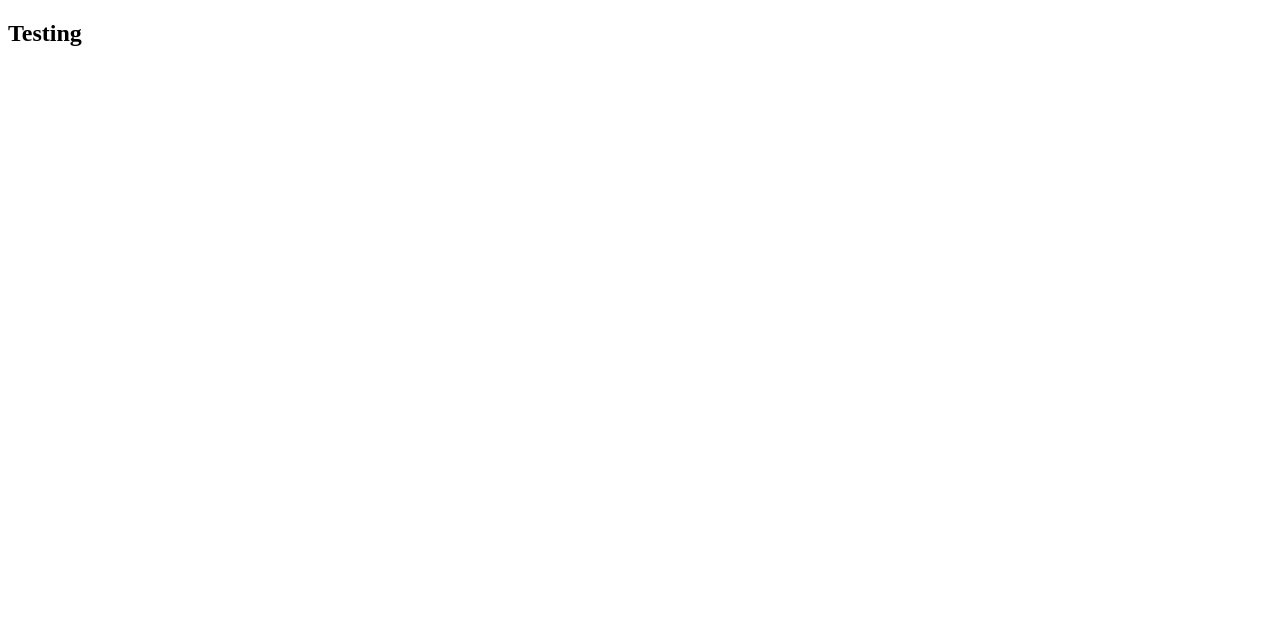
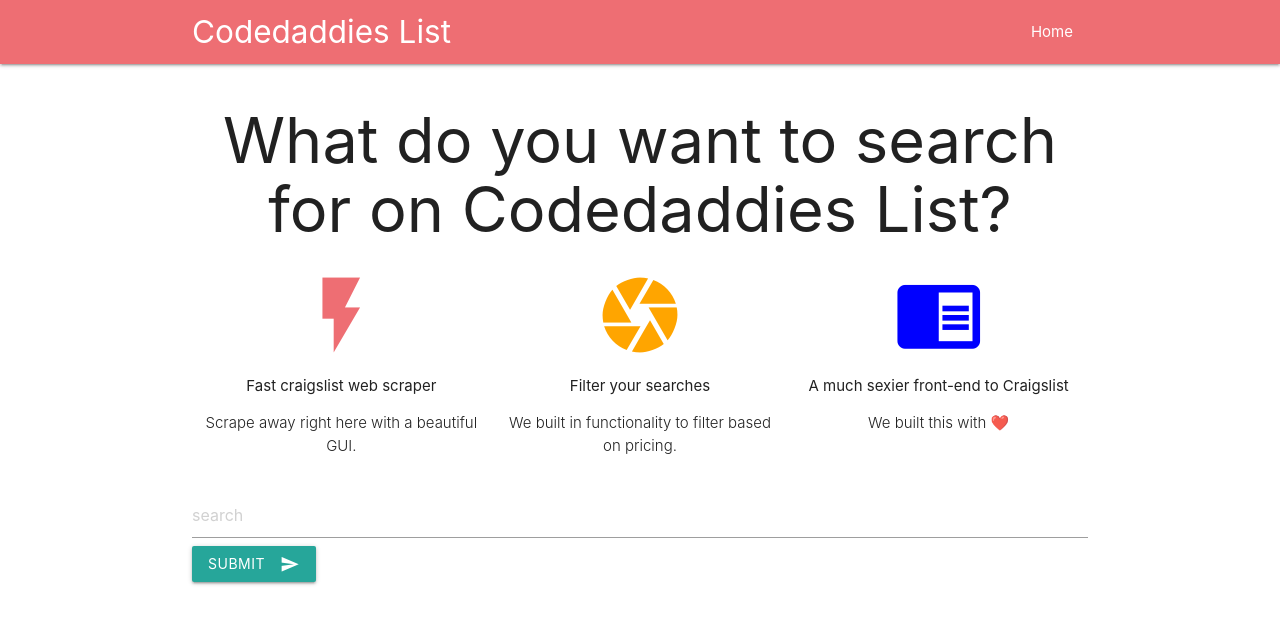
Before and after one commit to Molusoj/codedaddiesist-craiglist, a Django app: page / in a window 1280 px wide. Before the commit the part shown is almost empty. Shown: the top 624 px of the page. Run offline with Django 3.2, Linux system fonts and the light colour scheme.

Commit message:
Add Front and Requirements

```diff
--- a/my_app/urls.py
+++ b/my_app/urls.py
@@ -4,4 +4,5 @@ from . import views
 
 urlpatterns = [
     path('', views.home, name='home'),
+    path('new_search/', views.new_search, name='new-search'),
 ]
--- a/my_app/views.py
+++ b/my_app/views.py
@@ -5,3 +5,11 @@ from django.shortcuts import render
 
 def home(request):
     return render(request, 'base.html')
+
+
+def new_search(request):
+    search = request.POST.get('search')
+    stuff_for_frontend = {
+        'search': search,
+    }
+    return render(request, 'my_app/new_search.html', stuff_for_frontend)
--- a/templates/base.html
+++ b/templates/base.html
@@ -1,10 +1,69 @@
-<!DOCTYPE html>
+{% load staticfiles %}
+{% load static %}
+
 <html lang="en">
 <head>
-	<meta charset="UTF-8">
-	<title>Code Daadies List</title>
+    <meta charset="UTF-8">
+    <title>Codedaddies List</title>
+    <meta charset="UTF-8"/>
+    <meta name="viewport" content="width=device-width, initial-scale=1"/>
+    <link rel="stylesheet" href="{% static "css/style.css" %}">
+    <link rel="stylesheet" href="https://cdnjs.cloudflare.com/ajax/libs/materialize/1.0.0/css/materialize.min.css">
+    <link href="https://fonts.googleapis.com/icon?family=Material+Icons" rel="stylesheet">
+
 </head>
 <body>
-	<h2>Testing</h2>
+<nav>
+    <div class="container nav-wrapper">
+        <a href="/" class="brand-logo">Codedaddies List</a>
+        <ul id="nav-mobile" class="right">
+            <li><a href="/">Home</a></li>
+        </ul>
+    </div>
+</nav>
+
+<div class="container">
+    <h1 style="text-align: center">What do you want to search for on Codedaddies List?</h1>
+    <div class="row">
+        <div class="col s4">
+            <!-- Promo Content 1 goes here -->
+            <div class="center">
+                <i class="large material-icons" style="color: #EE6E73">flash_on</i>
+                <p>Fast craigslist web scraper</p>
+                <p class="light center">Scrape away right here with a beautiful GUI.</p>
+            </div>
+        </div>
+
+        <div class="col s4">
+            <!-- Promo Content 2 goes here -->
+            <div class="center">
+                <i class="large material-icons" style="color: orange">camera</i>
+                <p>Filter your searches</p>
+                <p class="light center">We built in functionality to filter based on pricing.</p>
+            </div>
+        </div>
+
+        <div class="col s4">
+            <!-- Promo Content 3 goes here -->
+            <div class="center">
+                <i class="large material-icons" style="color: blue">chrome_reader_mode</i>
+                <p>A much sexier front-end to Craigslist</p>
+                <p class="light center">We built this with ❤️</p>
+            </div>
+        </div>
+    </div>
+    	<form action="{% url 'new-search'%}" method="POST">
+        {% csrf_token %}
+        <input type="text" name="search" placeholder="search">
+        <button class="btn waves-effect waves-light" type="submit" name="action">Submit
+            <i class="material-icons right">send</i>
+        </button>
+    </form>
+    {% block content %}
+
+    {% endblock content %}
+</div>
+
+<script src="https://cdnjs.cloudflare.com/ajax/libs/materialize/1.0.0/js/materialize.min.js"></script>
 </body>
 </html>
```
Also changed, not shown: requirements.txt (added, +16 -0 lines), templates/my_app/new_search.html (added, +22 -0 lines).
